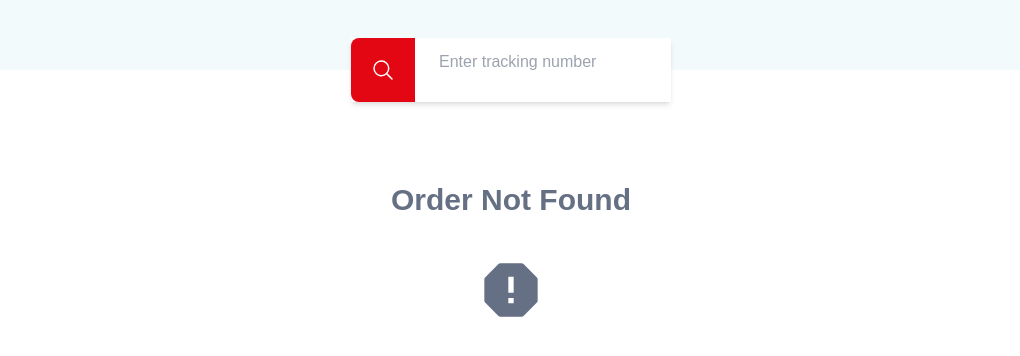
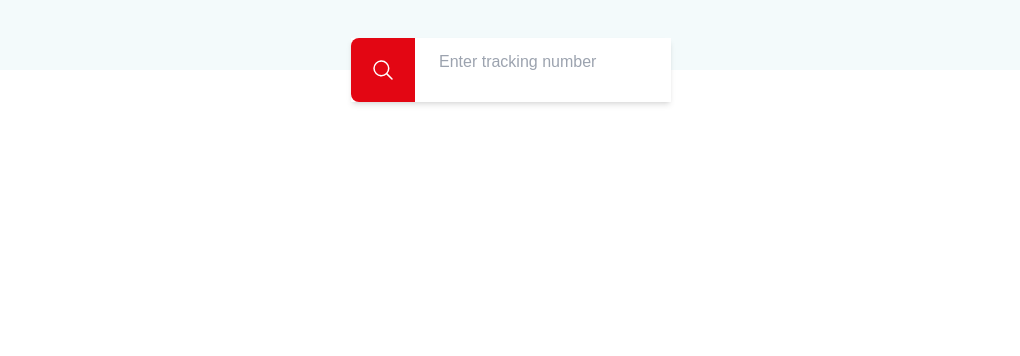
Before and after one commit to ranaagamaall/Delivery-Tracking-App, a React (Vite) app: page / in a window 1280 px wide. Before the commit this address had no page. Shown: the part 312-668 px from the top of the page, without its empty margins (129-1149 px from the left). Built offline with nearby package versions, Linux system fonts and the light colour scheme.

Commit message:
fix: error handling

```diff
--- a/src/pages/OrderPage.tsx
+++ b/src/pages/OrderPage.tsx
@@ -10,14 +10,15 @@ import Step from "@mui/material/Step";
 import StepLabel from "@mui/material/StepLabel";
 import TrackingDetails from "../components/TrackingDetails";
 
-
 async function fetchOrderDetails(trackingNumber: number | undefined) {
   try {
     const response = await fetch(
       `https://tracking.bosta.co/shipments/track/${trackingNumber}`
     );
     if (!response.ok) {
-      throw new Error(`Error: ${response.status} - ${response.statusText}`);
+      const err = await response.json();
+
+      throw new Error(`${err.error} `);
     }
     return await response.json();
   } catch (error) {
@@ -55,7 +56,7 @@ export const OrderPage = () => {
   ];
 
   const handleFetchDetails = async () => {
-    setOrderNumber(Number(trackingNumber))
+    setOrderNumber(Number(trackingNumber));
     setIsLoading(true);
     setError(null);
 
@@ -109,10 +110,13 @@ export const OrderPage = () => {
         </div>
       </div>
       <div className="px-10 md:px-14 lg:px-28 xl:px-40">
-        {isLoading && <p className="mt-4">Loading...</p>}
+        {isLoading && <p className="mt-10">Loading...</p>}
 
-        {error && (
-          <p className="mt-16 text-red-500">Error fetching details: {error}</p>
+        {error && trackingNumber && (
+          <p className="text-center mt-28 text-secondary text-3xl capitalize">
+            {error}
+            <BiSolidErrorAlt className="mx-auto mt-10 size-16" />
+          </p>
         )}
 
         {data?.CurrentStatus ? (
@@ -135,7 +139,11 @@ export const OrderPage = () => {
               </div>
               <hr></hr>
               <div className="p-4">
-                <Stepper activeStep={activeStep} alternativeLabel orientation={isMobile ? 'vertical' : 'horizontal'}>
+                <Stepper
+                  activeStep={activeStep}
+                  alternativeLabel
+                  orientation={isMobile ? "vertical" : "horizontal"}
+                >
                   {steps.map((step, idx) => (
                     <Step
                       key={step.status}
@@ -162,8 +170,12 @@ export const OrderPage = () => {
               </div>
             ) : null}
           </>
-        ) :
-        <p className="text-center mt-28 text-LightGray font-bold text-3xl capitalize">Order not found <BiSolidErrorAlt className="mx-auto mt-10 size-16"/></p>}
+        ) : data?.SupportPhoneNumbers && trackingNumber ? (
+          <p className="text-center mt-28 text-LightGray font-bold text-3xl capitalize">
+            Order not found{" "}
+            <BiSolidErrorAlt className="mx-auto mt-10 size-16" />
+          </p>
+        ) : null}
       </div>
     </>
   );
```
